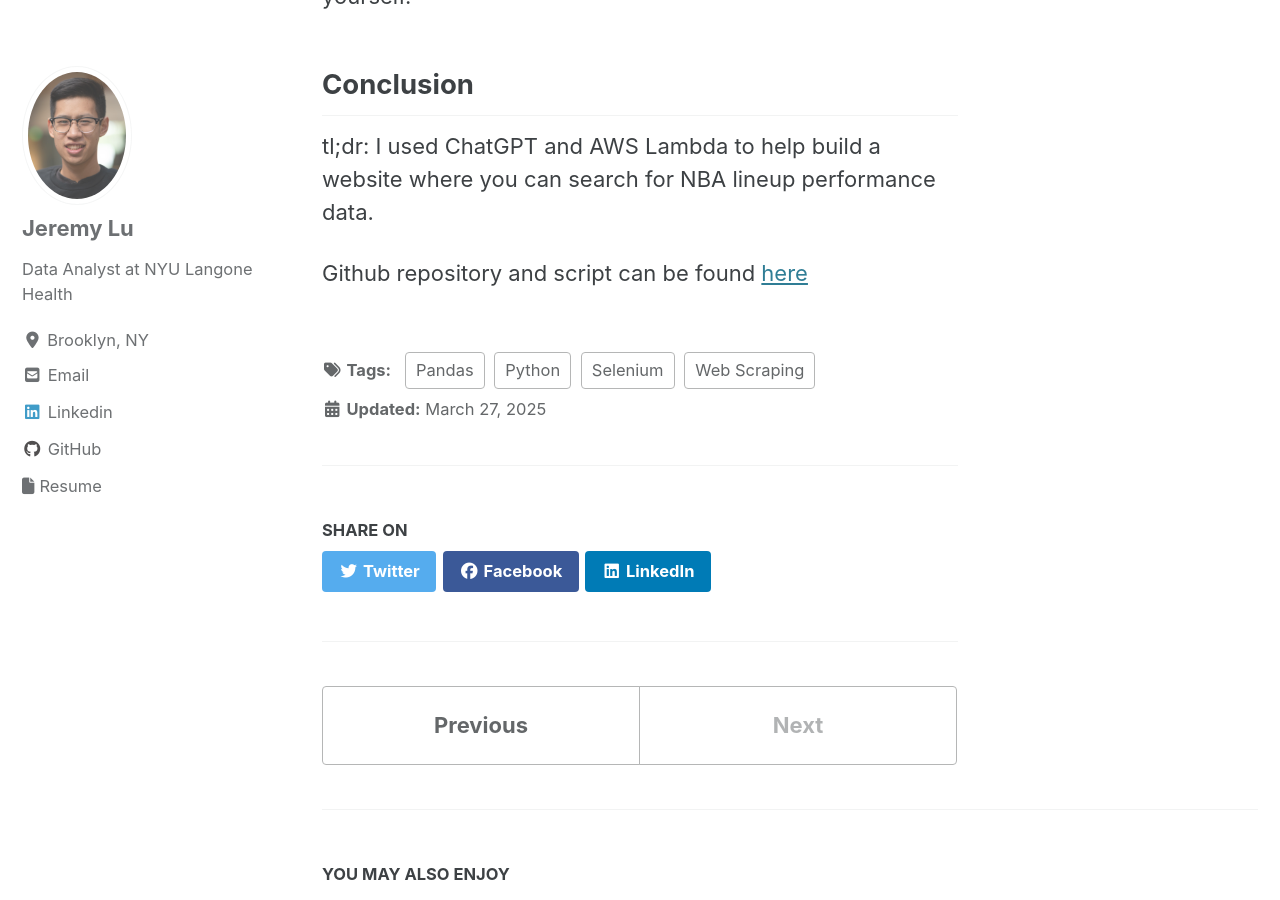
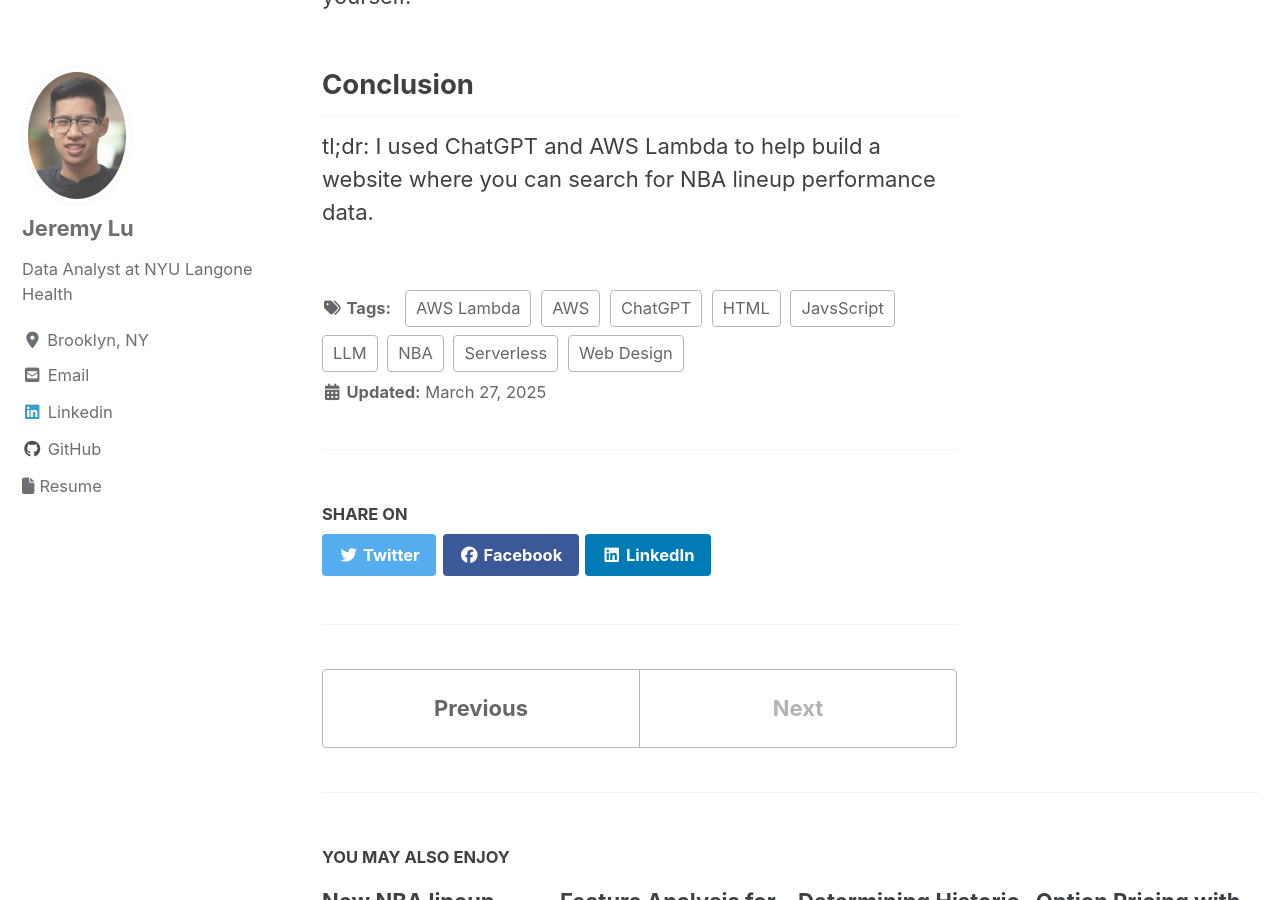
Before and after one commit to jeremylu43/jeremylu43.github.io, a Jekyll site: the page built from _posts/2025-03-27-nba-lineup-finder.md, in a window 1280 px wide and 900 px high, scrolled down 3946 px. Built offline with Jekyll 4.4.1, drawn with Linux system fonts in a browser that asks for light colours; cached includes are drawn as plain includes; nearby versions of some CDN libraries.

Commit message:
finalize post (no conclusion still)

```diff
--- a/_posts/2025-03-27-nba-lineup-finder.md
+++ b/_posts/2025-03-27-nba-lineup-finder.md
@@ -1,8 +1,8 @@
 ---
 title: "Serverless Web Design for NBA Lineup Performance using AWS"
 date: 2025-03-27
-tags: [Web Scraping, Selenium, Python, Pandas]
-excerpt: "March 27 2025: erverless Web Design for NBA Lineup Performance using AWS"
+tags: [NBA, Web Design, AWS, Serverless, AWS Lambda, ChatGPT, LLM, HTML, JavsScript]
+excerpt: "March 27 2025: Serverless Web Design for NBA Lineup Performance using AWS"
 mathjax: "true"
 ---
 
@@ -95,7 +95,3 @@ and the speed and ease of vibe building, but you can mitigate this (and are almo
 <p>
 tl;dr: I used ChatGPT and AWS Lambda to help build a website where you can search for NBA lineup performance data.
 </p>
-
-<p>
-Github repository and script can be found <a href="https://github.com/jeremylu43/Insider_WebScraping">here</a>
-</p>
```
